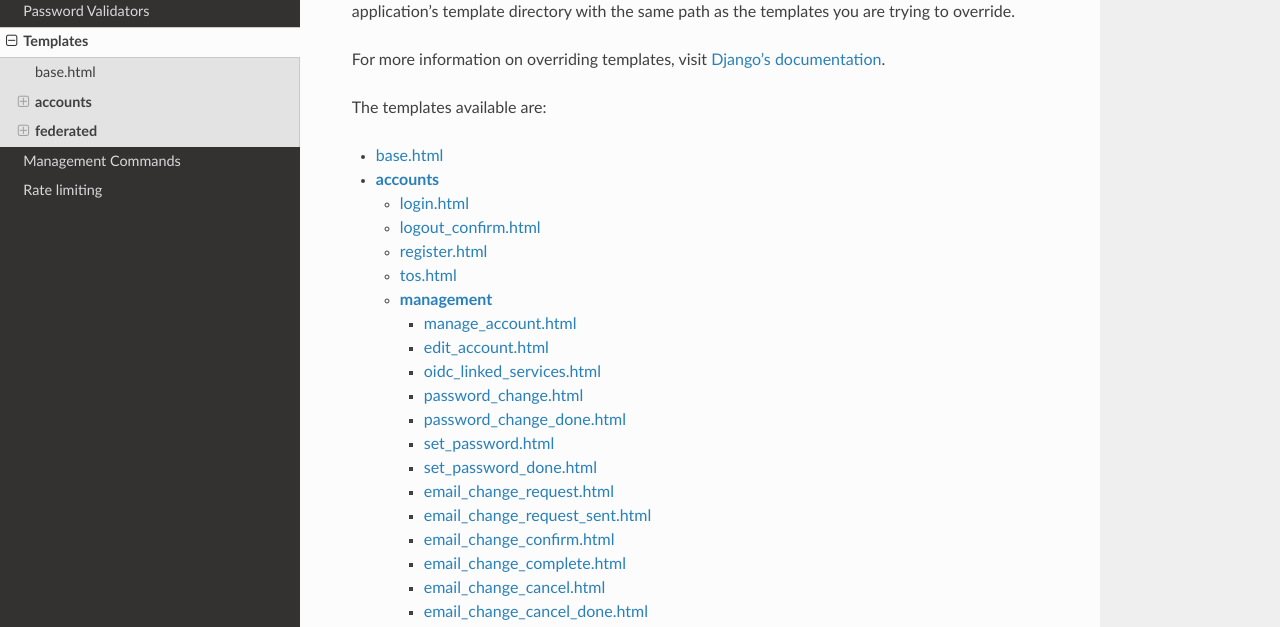
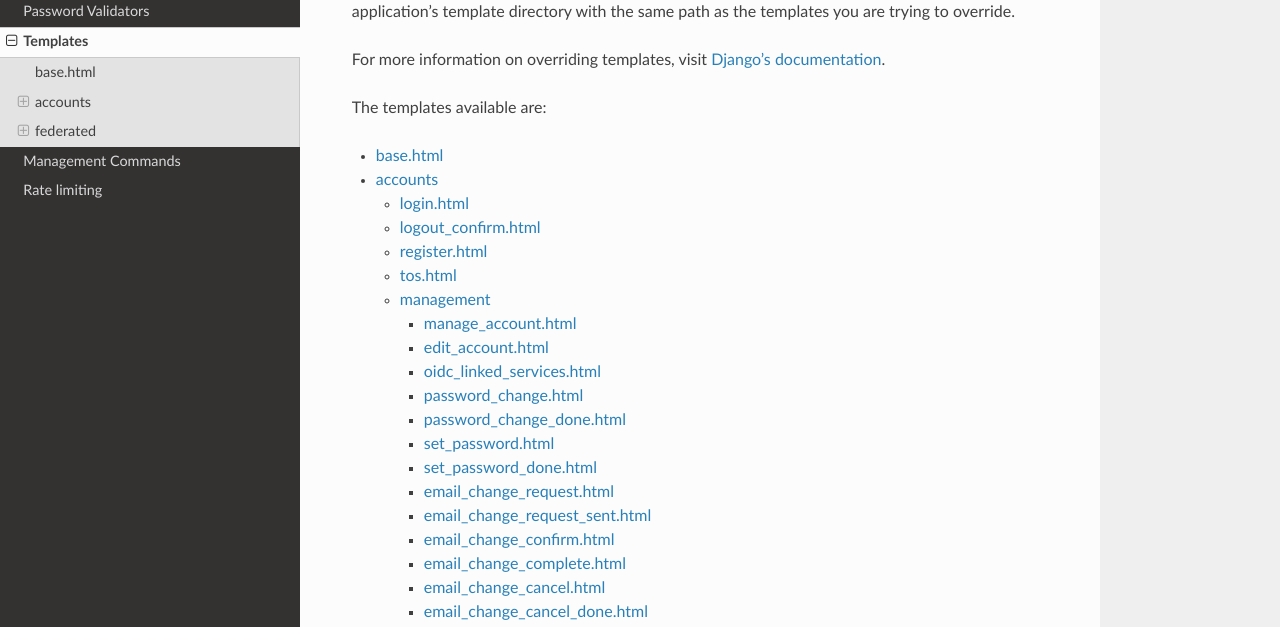
Before and after one commit to leukeleu/django-hidp, a Sphinx documentation site: the page built from packages/hidp/docs/templates.md, in a window 1280 px wide and 900 px high. Shown: the part 257-884 px from the top of the window. Built offline with Sphinx 7.4.7 and the Read the Docs theme 3.1.0, drawn with Linux system fonts in a browser that asks for light colours.

Commit message:
No need to make headings bold

```diff
--- a/packages/hidp/docs/templates.md
+++ b/packages/hidp/docs/templates.md
@@ -39,7 +39,7 @@ scripts:
 `extra_body`
 : inside the HTML body tag, below the `body` block.
 
-## **accounts**
+## accounts
 
 All templates related to the authentication, registration, recovery and verification
 can be found in this directory and subdirectories: `templates/hidp/accounts`.
@@ -132,7 +132,7 @@ override this template to provide your own Terms of Service or disable the
 `agreed_to_tos` field by overriding the `UserCreationForm`.
 :::
 
-### **management**
+### management
 
 All templates related to account management can be found
 in `templates/hidp/accounts/management`.
@@ -327,7 +327,7 @@ If `validlink` is `True` the following context variables are also available:
 
 Rendered by the `EmailChangeCancelDoneView`.
 
-#### **email**
+#### email
 
 Templates for the password change notification email can be found
 in `templates/hidp/accounts/management/email`.
@@ -374,7 +374,7 @@ This template gets passed the following context variables:
 
 The subject of the email is set with this template: `email_change_subject.txt`.
 
-### **recovery**
+### recovery
 
 All templates related to password recovery can be found
 in `templates/hidp/accounts/recovery`.
@@ -413,7 +413,7 @@ This template gets passed the following context variables:
 `login_url`
 : URL to the login page, with a next param if `redirect_url` is available.
 
-#### **email**
+#### email
 
 Templates for to password recovery emails can be found
 in `templates/hidp/accounts/recovery/email`.
@@ -447,7 +447,7 @@ This template gets passed the following context variable:
 
 The subject of the email is set with this template: `set_password_subject.txt`.
 
-### **verification**
+### verification
 
 Templates for the verification emails can be found
 in `templates/hidp/accounts/verification`.
@@ -482,7 +482,7 @@ This template gets passed the following context variables:
 `login_url`
 : URL to the login page, with a next param if `redirect_url` is available.
 
-#### **email**
+#### email
 
 Templates for to verification emails can be found email
 in `templates/hidp/accounts/verification/email`.
@@ -513,7 +513,7 @@ This template gets passed the following context variable:
 
 The subject of the email is set with this template: `account_exists_subject.txt`.
 
-## **federated**
+## federated
 
 All templates related to the OIDC authentication and registration can be found
 in: `templates/hidp/federated`.
```
